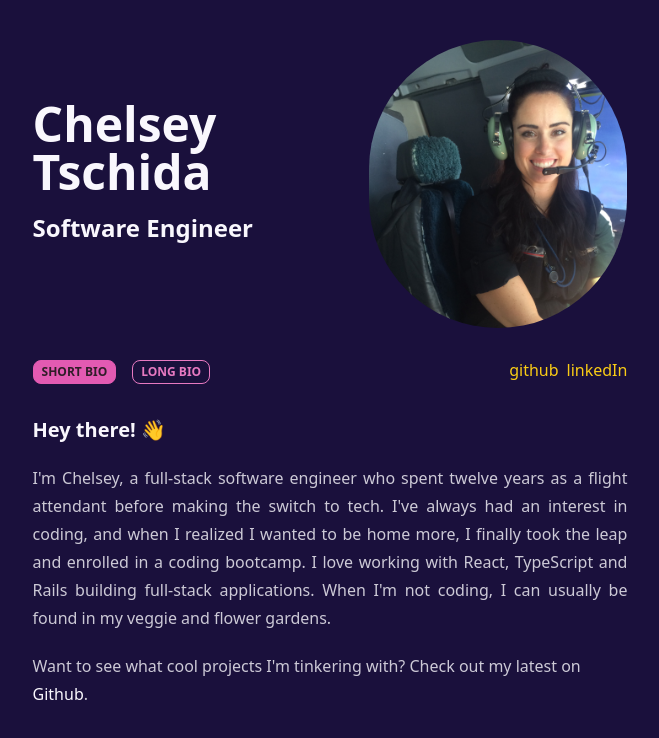
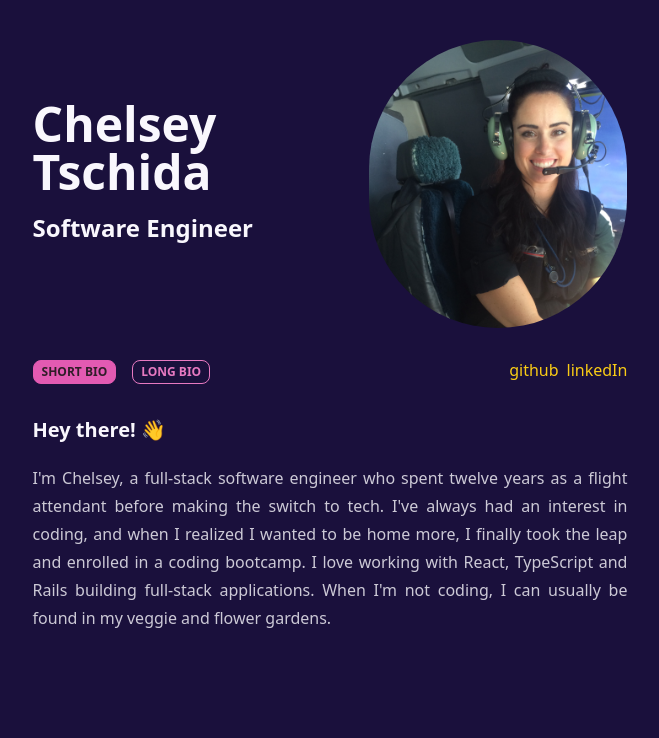
Before and after one commit to CLTsolutions/portfolio_v3, a Next.js app: page / in a window 1280 px wide. Shown: the top 738 px of the page, without its empty margins (310-969 px from the left). Built offline with nearby package versions, Linux system fonts and the light colour scheme.

Commit message:
refactor: rm github footer text

```diff
--- a/app/about-me.jsx
+++ b/app/about-me.jsx
@@ -5,7 +5,6 @@ import Image from 'next/image';
 
 import { LongBio, ShortBio } from '@/components/bios';
 import { introText, socialLinks } from '@/data';
-import { githubFooterText } from '@/data/text';
 import BioButton from '@/shared/bio-button';
 
 export default function AboutMe() {
@@ -68,7 +67,6 @@ export default function AboutMe() {
       <main>
         <h3 className="text-xl font-bold">{introText}</h3>
         <article className="mt-4">{bioToShow}</article>
-        <section>{githubFooterText}</section>
       </main>
     </>
   );
--- a/data/index.js
+++ b/data/index.js
@@ -2,7 +2,6 @@ export { socialLinks } from './socials';
 
 export {
   companyText,
-  githubFooterText,
   introText,
   longBioText,
   shortBioText,
--- a/data/text.js
+++ b/data/text.js
@@ -1,5 +1,3 @@
-import { socialLinks } from './socials';
-
 export const companyText = (
   <a
     href=""
@@ -15,23 +13,6 @@ export const introText = (
     <span role="img" aria-label="waving-hand">
       👋
     </span>
-  </>
-);
-
-export const githubFooterText = (
-  <>
-    {
-      "Want to see what cool projects I'm tinkering with? Check out my latest on "
-    }
-    <a
-      href={socialLinks.github}
-      target="_blank"
-      rel="noreferrer"
-      className="no-underline hover:link-accent hover:no-underline"
-    >
-      Github
-    </a>
-    .
   </>
 );
 
```
